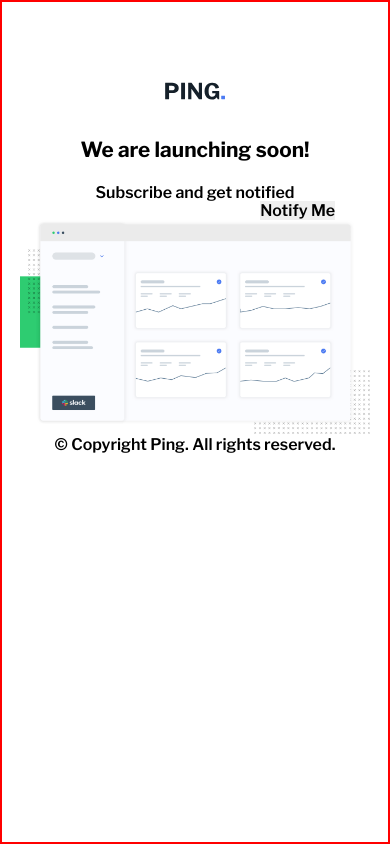
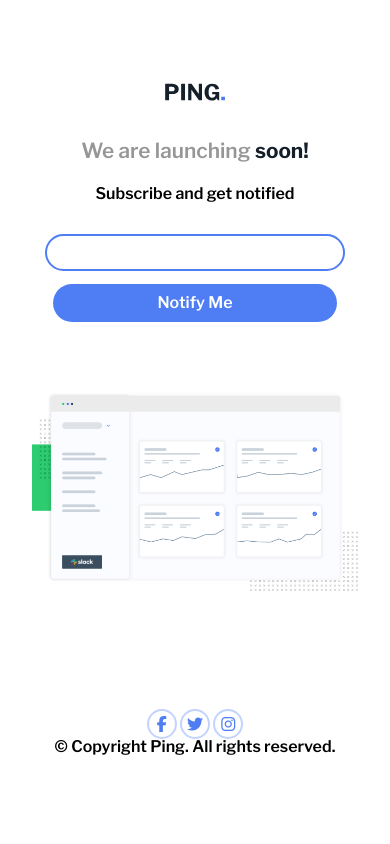
Before and after one commit to Carmenyo/Ping-single-column-coming-soon-page, a plain HTML site: page index.html in a window 390 px wide. Drawn offline with nearby package versions, Linux system fonts and the light colour scheme.

Commit message:
main mobile version

```diff
--- a/index.html
+++ b/index.html
@@ -13,8 +13,10 @@
   <link href="https://fonts.googleapis.com/css2?family=Libre+Franklin:ital,wght@0,600;0,700;1,300&display=swap"
     rel="stylesheet">
 
-    <!-- Hoja de Estilos -->
+  <!-- Font Awesome -->
+  <script src="https://kit.fontawesome.com/de34a2681d.js" crossorigin="anonymous"></script>
 
+  <!-- Hoja de Estilos -->
   <link rel="stylesheet" href="./styles/main.css">
   <title>Frontend Mentor | Ping coming soon page</title>
 </head>
@@ -22,27 +24,38 @@
 <body>
   <main class="main">
 
-      <img class="main__logo" src="./images/logo.svg" alt="logo">
+    <img class="main__logo" src="./images/logo.svg" alt="logo">
 
     <section class="main__intro">
-      <h1 class="main__intro--title"> We are launching soon!</h1>
+      <h1 class="main__intro--title"> We are launching <span class="main__intro--bold">soon!</span></h1>
       <p class="main__intro--paragraph">Subscribe and get notified</p>
     </section>
-    <section class="main__form">
-      <form action="">
-        <input type="text" Your email address>
-        <button>Notify Me</button>
-      </form>
 
-      <img class="main__image"  src="./images/illustration-dashboard.png" alt="">
+    <form class="main__form" action="">
+      <label for="nombre"></label>
+      <input class="main__form--input" type="text">
+      <button class="main__form--button">Notify Me</button>
+    </form>
+
+    <section class="main__image">
+      <img class="main__image--picture" src="./images/illustration-dashboard.png" alt="">
     </section>
-    <footer>
-      <div class="social">
+ </main>
+
+    <footer class="footer">
+      <div class="footer__social">
+        <div class="icon-circle">
+          <i class="fa-brands fa-facebook-f" style="color:hsl(223, 87%, 63%)"></i>
+        </div>
+        <div class="icon-circle"><i class="fa-brands fa-twitter" style="color:hsl(223, 87%, 63%)"></i></div>
+        <div class="icon-circle"> <i class="fa-brands fa-instagram" style="color:hsl(223, 87%, 63%)"></i></div>
       </div>
+
+
       <div class="copyright"> &copy; Copyright Ping. All rights reserved.</div>
     </footer>
 
-  </main>
+
 </body>
 
 </html>
--- a/styles/_base.scss
+++ b/styles/_base.scss
@@ -29,9 +29,9 @@ html {
 /* Agregar más reglas de normalización según sea necesario */
 
 body {
-  border: 2px red solid;
   height: 100vh;
   display: flex;
   text-align: center;
   font-family: $Font-family;
+  flex-direction: column;
 }
--- a/styles/_components.scss
+++ b/styles/_components.scss
@@ -0,0 +1,9 @@
+.icon-circle {
+  display: inline-flex;
+  align-items: center;
+  justify-content: center;
+  width: 30px;
+  height: 30px;
+  border-radius: 50%;
+  border: $Pale-Blue 2px solid;
+}
--- a/styles/_layout.scss
+++ b/styles/_layout.scss
@@ -1,6 +1,6 @@
 .main {
   width: 100%;
-  padding: 5rem 0;
+  padding: 5.2rem 0;
   align-items: center;
   text-align: center;
 
@@ -9,11 +9,19 @@
   }
 
   &__intro {
+    margin-top: 2.3rem;
+    margin-bottom: 2rem;
 
-    margin-top: 2.3rem;
     &--title{
+      color: $Gray ;
       font-size: $Font-size;
+      font-weight:$font-weight-slim;
     }
+    &--bold{
+      font-weight: $font-weight-bold;
+      color:$Very-Dark-Blue ;
+    }
+
     &--paragraph{
       margin-top: 1.5rem;
       font-size: 1rem;
@@ -21,7 +29,35 @@
     }
   }
 
+  &__form{
+    display: flex;
+    flex-direction: column;
+    justify-content: center;
+    align-items: center;
+    margin-bottom: 4rem;
+
+
+    &--input{
+      border: 2px $Blue solid;
+      width: 77%;
+      height: 2.3rem;
+      border-radius: 2rem;
+      margin-bottom: .8rem;
+    }
+
+    &--button{
+      background-color: $Blue ;
+      color: white;
+      padding: .6rem 6.5rem;
+      border-radius: 2rem;
+    }
+  }
   &__image {
-    width: 350px;
+    padding: 0.4rem 2rem ;
+    margin-bottom: 1.6rem;
+  &--picture{
+    width: 100%;
+  }
+
   }
 }
```
Also changed, not shown: styles/main.css, 1 other file.
